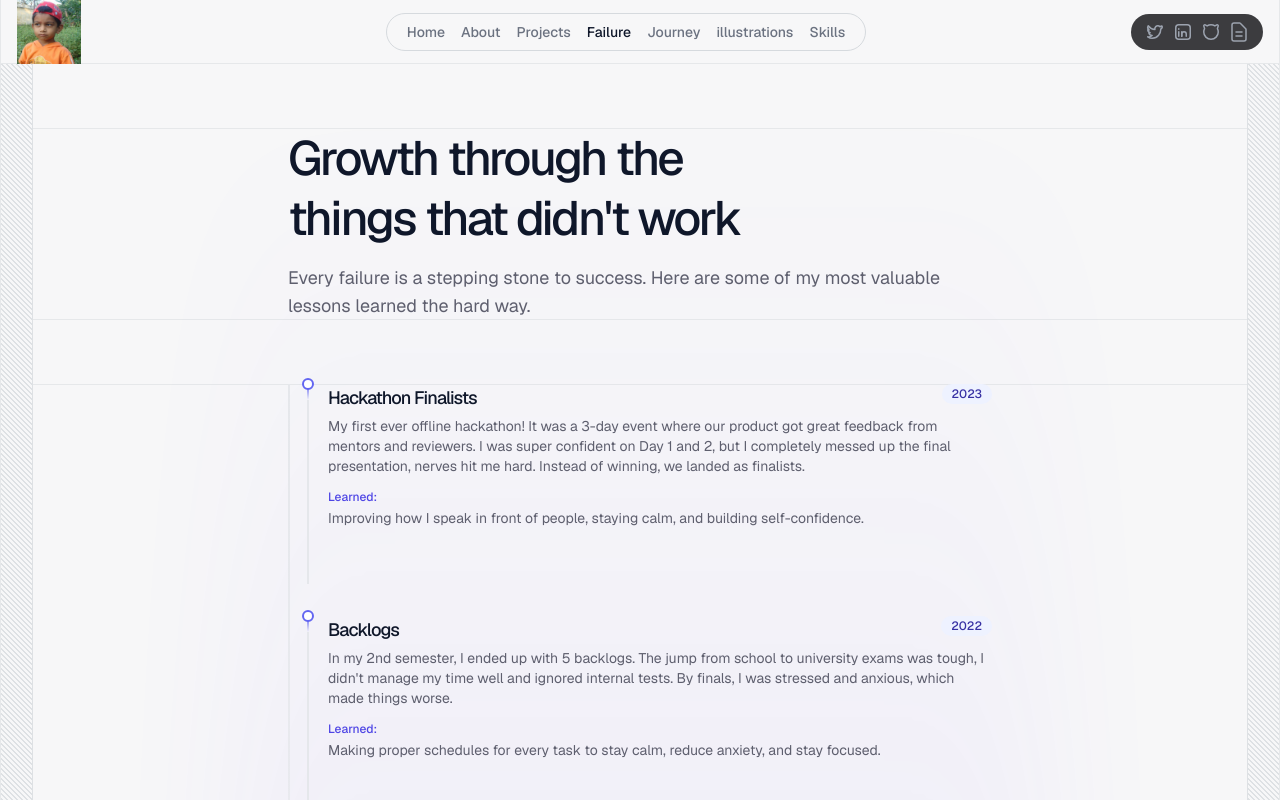
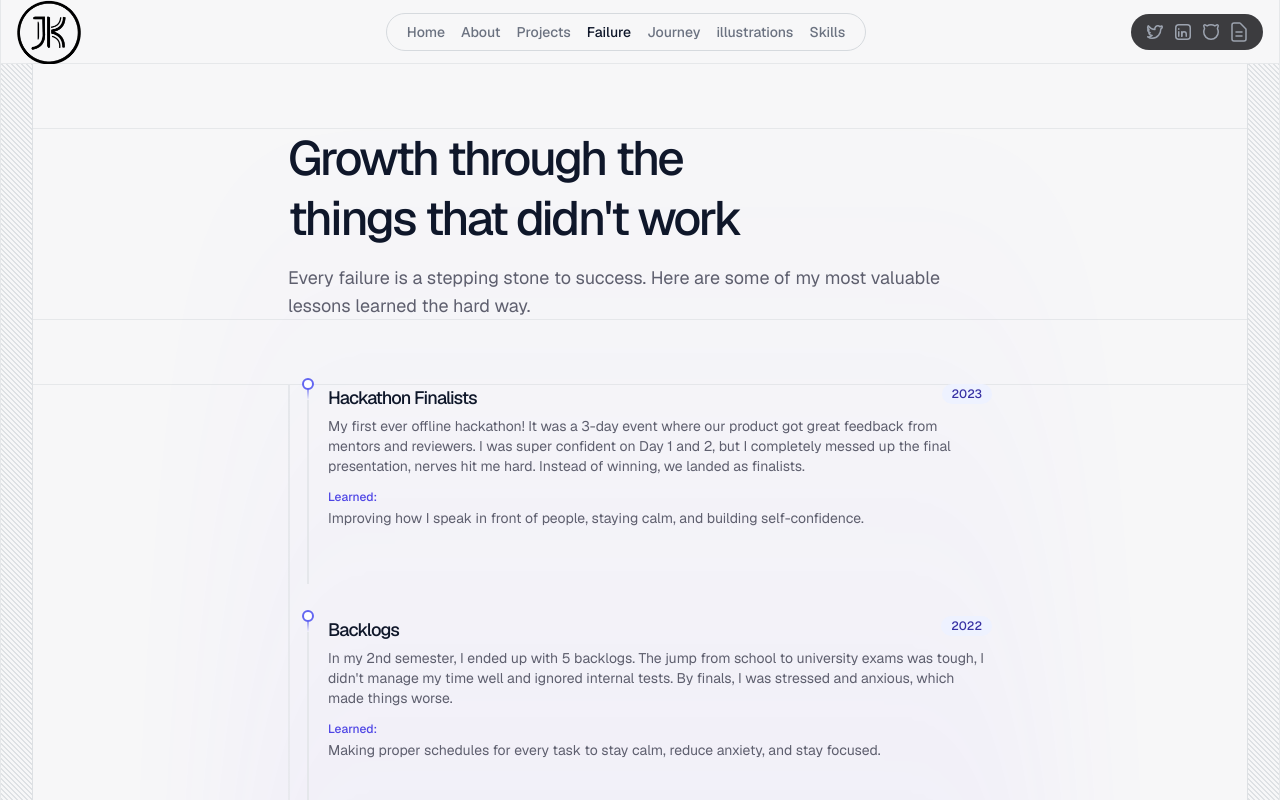
Before and after one commit to Jeevakrishna/Portfolio-Vtwo, a Next.js app: page /failures in a window 1280 px wide. Shown: the top 800 px of the page. Built offline with nearby package versions, Linux system fonts and the light colour scheme.

Commit message:
Update Navbar.tsx

```diff
--- a/app/components/Navbar.tsx
+++ b/app/components/Navbar.tsx
@@ -62,7 +62,7 @@ function DesktopNav() {
       <div className="left-4 w-[104px]">
         <Link href="/" aria-label="Home">
           <Image
-            src="/Jeeva10.png"
+            src="/jeeva.png"
             alt="JeevaKrishna's Logo"
             width={16}
             height={16}
@@ -157,7 +157,7 @@ const NavLogo: React.FC<NavLogoProps> = ({ onClickCallback }) => {
   return (
     <Link href="/" onClick={() => onClickCallback(false)} aria-label="Home">
       <Image
-        src="/JK.png"
+        src="/jeeva.png"
         alt="JeevaKrishna's Logo"
         width={16}
         height={16}
```
